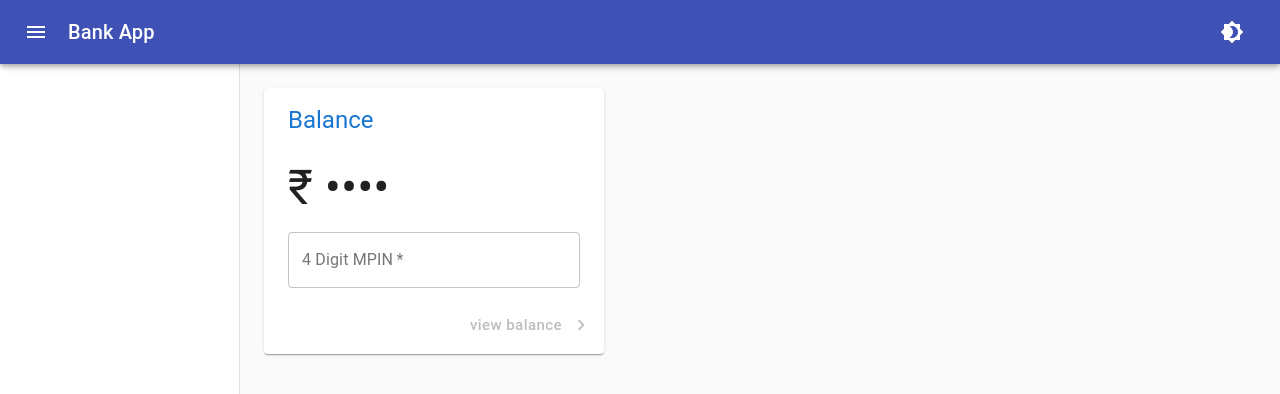
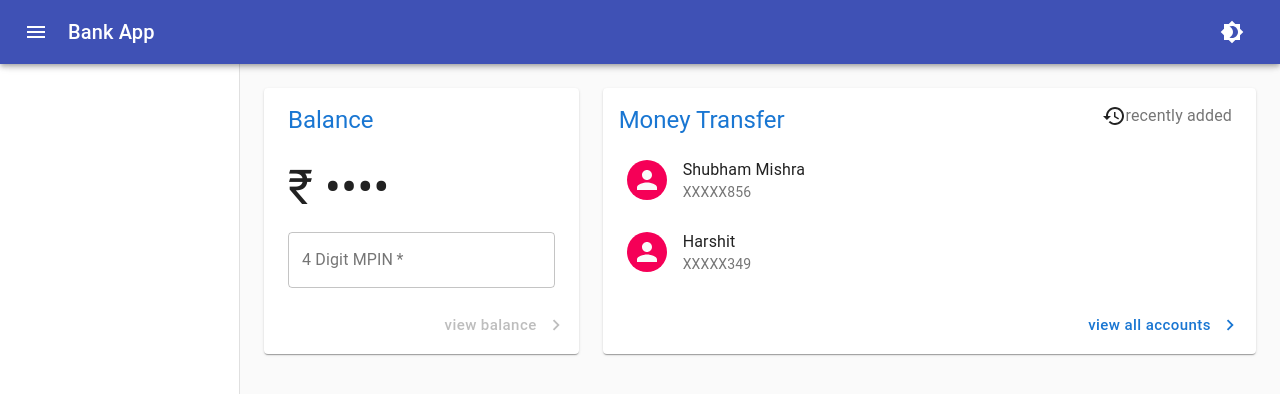
Before and after one commit to aragon12/my_bankapp, a React (Create React App) app: page / in a window 1280 px wide. Shown: the top 394 px of the page. Built offline with nearby package versions, Linux system fonts and the light colour scheme.

Commit message:
bankapp: add balance transfer tile
quickly get the list of recent accounts

```diff
--- a/src/App.js
+++ b/src/App.js
@@ -1,12 +1,22 @@
+import Grid from "@material-ui/core/Grid";
 import AppDrawer from "./AppDrawer";
 import BalTile from "./BalTile";
+import TransferTile from "./TransferTile"
 
 function App() {
   // Amount default ••••
   return (
-    <div>
+    <div >
       <AppDrawer open={true}>
-        <BalTile amount="••••" />
+        <Grid container spacing={3} >
+          <Grid item lg={4} md={4} sm={6} xs={12} >
+          <BalTile amount="••••" />
+          </Grid>
+          <Grid item lg={8} md={8} sm={6} xs={12}>
+          <TransferTile />
+          </Grid>
+
+        </Grid>
       </AppDrawer>
     </div>
   )
--- a/src/BalTile.js
+++ b/src/BalTile.js
@@ -7,11 +7,12 @@ import ChevronRightIcon from "@material-ui/icons/ChevronRight";
 import TextField from "@material-ui/core/TextField";
 import { useState } from "react";
 
+const MPIN_LENGTH = 4;
+
 const useStyles = makeStyles((theme) => ({
   paper: {
     display: 'flex',
     flexDirection: 'column',
-    width: 340,
   },
   balbtn: {
     color: theme.palette.primary.main,
@@ -44,9 +45,9 @@ function BalTile(props) {
       return;
     }
     setMpin(event.target.value);
-    if(event.target.value.length === 4){
+    if (event.target.value.length === MPIN_LENGTH) {
       setViewBalBtn(false);
-    }else{
+    } else {
       setViewBalBtn(true);
     }
   }
@@ -60,14 +61,12 @@ function BalTile(props) {
   }
 
   return (
-    <div>
+    <Paper className={classes.paper}>
       <CssBaseline />
-      <Paper className={classes.paper}>
       <div className={classes.content}>
         <Typography
           variant="h5"
           color="primary"
-            gutterBottom
           className={classes.title}
         >
           Balance
@@ -82,7 +81,7 @@ function BalTile(props) {
           fullWidth
           label="4 Digit MPIN"
           type="password"
-            inputProps={{ maxLength: 4 }}
+          inputProps={{ maxLength: MPIN_LENGTH }}
           error={props.error}
           helperText={errText}
           value={mpin}
@@ -95,13 +94,12 @@ function BalTile(props) {
           endIcon={<ChevronRightIcon />}
           className={classes.balbtn}
           disabled={viewBalBtn}
-            onClick={handleBtnClick(mpin)}
+          onClick={props.onClick ? handleBtnClick(mpin): undefined}
         >
           view balance
         </Button>
       </div>
     </Paper>
-    </div>
   );
 };
 
--- /dev/null
+++ b/src/TransferTile.js
@@ -0,0 +1,85 @@
+import makeStyles from "@material-ui/core/styles/makeStyles";
+import Paper from "@material-ui/core/Paper";
+import Typography from "@material-ui/core/Typography";
+import List from '@material-ui/core/List';
+import ListItem from '@material-ui/core/ListItem';
+import ListItemText from '@material-ui/core/ListItemText';
+import ListItemAvatar from '@material-ui/core/ListItemAvatar';
+import Avatar from '@material-ui/core/Avatar';
+import Button from "@material-ui/core/Button";
+import ChevronRightIcon from "@material-ui/icons/ChevronRight";
+import HistoryIcon from '@material-ui/icons/History';
+
+const useStyles = makeStyles((theme) => ({
+  header: {
+    display: "flex",
+    paddingTop: theme.spacing(2),
+    paddingLeft: theme.spacing(2),
+    paddingRight: theme.spacing(3),
+  },
+  title: {
+    flexGrow: 1,
+  },
+  mlist: {
+    paddingLeft: theme.spacing(1),
+  },
+  avatar: {
+    backgroundColor: theme.palette.secondary.main,
+  },
+  accbtn: {
+    color: theme.palette.primary.main,
+    marginTop: theme.spacing(1),
+    marginBottom: theme.spacing(1),
+    marginRight: theme.spacing(1),
+    textTransform: 'none',
+  },
+  btncont: {
+    textAlign: 'right',
+  },
+}));
+
+function TransferTile() {
+  const classes = useStyles();
+
+  return (
+    <Paper>
+      <div className={classes.header}>
+        <Typography
+          variant="h5"
+          color="primary"
+          className={classes.title}
+        >
+          Money Transfer
+        </Typography>
+        <HistoryIcon color="inherit" />
+        <Typography color="textSecondary">recently added</Typography>
+      </div>
+      <List className={classes.mlist}>
+        <ListItem button>
+          <ListItemAvatar>
+            <Avatar className={classes.avatar} />
+          </ListItemAvatar>
+          <ListItemText primary="Shubham Mishra" secondary="XXXXX856" />
+        </ListItem>
+        <ListItem button>
+          <ListItemAvatar>
+            <Avatar className={classes.avatar} />
+          </ListItemAvatar>
+          <ListItemText primary="Harshit" secondary="XXXXX349" />
+        </ListItem>
+      </List>
+      <div className={classes.btncont}>
+        <Button
+          size='large'
+          className={classes.accbtn}
+          endIcon={<ChevronRightIcon />}
+        >
+          view all accounts
+        </Button>
+      </div>
+    </Paper>
+
+  )
+}
+
+export default TransferTile;
```
Lines whose indentation alone changed are shown as unchanged.
